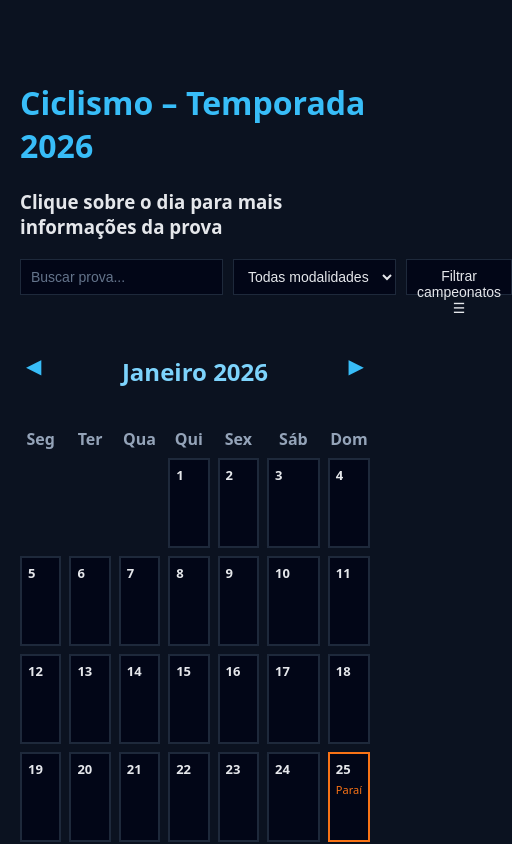
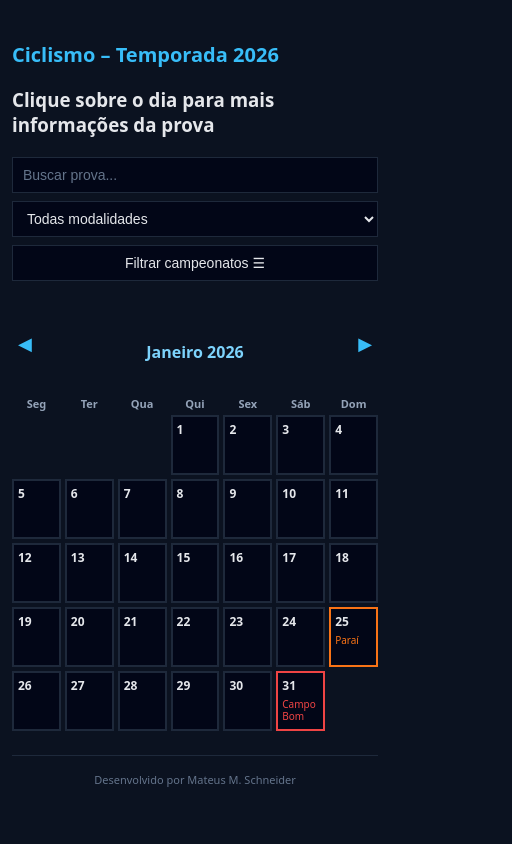
Before and after one commit to xinaids/calendariociclismo2026, a React (Vite) app: page / in a window 390 px wide. Shown: the top 844 px of the page, 512 px wide, since content can reach past the window. Built offline with nearby package versions, Linux system fonts and the light colour scheme; the HTML template or start-up script is replaced by a standard one.

Commit message:
provas centro norte, filtros e css

```diff
--- a/src/components/Calendar.tsx
+++ b/src/components/Calendar.tsx
@@ -28,6 +28,8 @@ function getClasseCampeonato(c: Campeonato): string {
       return "cbc";
     case "Circuito Avulso":
       return "avulso";
+    case "Circuito Centro Norte":
+       return "centronorte";
     default:
       return "";
   }
@@ -43,9 +45,11 @@ const CAMPEONATOS: Campeonato[] = [
   "Campeonato Noroeste",
   "Circuito Tchê",
   "Circuito Planalto Médio",
+  "Circuito Centro Norte",
   "CBC Brasileiro",
   "Circuito Avulso",
 ];
+
 
 export function Calendar() {
   const [mesAtual, setMesAtual] = useState(0);
--- a/src/data/provas2026.ts
+++ b/src/data/provas2026.ts
@@ -10,6 +10,7 @@ export type Campeonato =
   | "Circuito Tchê"
   | "Circuito Planalto Médio"
   | "Circuito Avulso"
+  | "Circuito Centro Norte"
   | "CBC Brasileiro";
 
 
@@ -33,7 +34,7 @@ export const provas2026: Prova[] = [
   // ESTRADA — CAMPEONATO GAÚCHO
   // =====================================================
 
-  { nome: "Campo Bom", data: "2026-01-31", pais: "Brasil", descricao: "Etapa Campo Bom.", modalidade: "estrada", campeonato: "Campeonato Gaúcho" },
+  { nome: "Campo Bom", data: "2026-01-31", pais: "Brasil", descricao: "Etapa Campo Bom. Inscrições em: https://app.sprinta.com.br/e/1-etapa-do-campeonato-gaucho-de-ciclismo_1f4b?utm_source=SPRINTA ", modalidade: "estrada", campeonato: "Campeonato Gaúcho" },
   { nome: "Gramado", data: "2026-02-22", pais: "Brasil", descricao: "Etapa Gramado.", modalidade: "estrada", campeonato: "Campeonato Gaúcho" },
 
   { nome: "Volta de Porto Alegre", data: "2026-03-20", pais: "Brasil", descricao: "Volta de Porto Alegre – Dia 1.", modalidade: "estrada", campeonato: "Campeonato Gaúcho" },
@@ -363,6 +364,68 @@ export const provas2026: Prova[] = [
   { nome: "Local a Definir", data: "2026-05-31", pais: "Brasil", descricao: "XCM", modalidade: "mtb", campeonato: "Campeonato Noroeste" },
 
 
+  // Centro Norte MTB
+
+// =====================================================
+// MTB — CIRCUITO CENTRO NORTE 2026
+// =====================================================
+
+{
+  nome: "Panambi",
+  data: "2026-03-15",
+  pais: "Brasil",
+  descricao: "Circuito Centro Norte MTB – Etapa Panambi (10 anos – Special Edition).",
+  modalidade: "mtb",
+  campeonato: "Circuito Centro Norte",
+},
+{
+  nome: "Cruz Alta",
+  data: "2026-05-03",
+  pais: "Brasil",
+  descricao: "Circuito Centro Norte MTB – Etapa Cruz Alta.",
+  modalidade: "mtb",
+  campeonato: "Circuito Centro Norte",
+},
+{
+  nome: "Faxinal do Soturno",
+  data: "2026-06-07",
+  pais: "Brasil",
+  descricao: "Circuito Centro Norte MTB – Etapa Faxinal do Soturno (Etapa Rainha, Bonificação Extra).",
+  modalidade: "mtb",
+  campeonato: "Circuito Centro Norte",
+},
+{
+  nome: "Ijuí",
+  data: "2026-07-12",
+  pais: "Brasil",
+  descricao: "Circuito Centro Norte MTB – Etapa Ijuí.",
+  modalidade: "mtb",
+  campeonato: "Circuito Centro Norte",
+},
+{
+  nome: "Tupanciretã",
+  data: "2026-08-16",
+  pais: "Brasil",
+  descricao: "Circuito Centro Norte MTB – Etapa Tupanciretã.",
+  modalidade: "mtb",
+  campeonato: "Circuito Centro Norte",
+},
+{
+  nome: "Não-Me-Toque",
+  data: "2026-09-27",
+  pais: "Brasil",
+  descricao: "Circuito Centro Norte MTB – Etapa Não-Me-Toque.",
+  modalidade: "mtb",
+  campeonato: "Circuito Centro Norte",
+},
+{
+  nome: "Quinze de Novembro",
+  data: "2026-11-08",
+  pais: "Brasil",
+  descricao: "Circuito Centro Norte MTB – Final (Bonificação Dobrada).",
+  modalidade: "mtb",
+  campeonato: "Circuito Centro Norte",
+},
 
 
 
--- a/src/index.css
+++ b/src/index.css
@@ -268,3 +268,102 @@ h2 {
 .modal a:hover {
   color: #7dd3fc;
 }
+
+
+/* Circuito Centro Norte */
+.day.centronorte {
+  border-color: #9ca3af; /* cinza */
+}
+
+.day.centronorte small {
+  color: #9ca3af;
+}
+
+
+.day.centronorte.gaucho {
+  border-image: linear-gradient(90deg, #9ca3af, #ef4444) 1;
+}
+
+.day.centronorte.noroeste {
+  border-image: linear-gradient(90deg, #9ca3af, #3b82f6) 1;
+}
+
+.day.centronorte.planalto {
+  border-image: linear-gradient(90deg, #9ca3af, #f97316) 1;
+}
+
+/* ================================
+   RESPONSIVO – MOBILE
+================================ */
+@media (max-width: 640px) {
+
+  main {
+    margin: 16px auto;
+    padding: 12px;
+  }
+
+  h1 {
+    font-size: 20px;
+  }
+
+  h2 {
+    font-size: 18px;
+  }
+
+  /* Filtros em coluna */
+  .filters {
+    flex-direction: column;
+    gap: 8px;
+  }
+
+  .filters input,
+  .filters select,
+  .filter-button {
+    width: 100%;
+  }
+
+  /* Calendário mais compacto */
+  .calendar-grid {
+    gap: 4px;
+  }
+
+  .day {
+    min-height: 60px;
+    padding: 4px;
+  }
+
+  .day span {
+    font-size: 12px;
+  }
+
+  .day small {
+    font-size: 10px;
+    line-height: 1.2;
+  }
+
+  .day-name {
+    font-size: 11px;
+  }
+
+  /* Cabeçalho do mês */
+  .calendar-header h2 {
+    font-size: 16px;
+  }
+
+  .calendar-header button {
+    font-size: 18px;
+  }
+
+  /* Modal ocupa quase a tela toda */
+  .modal,
+  .filter-modal {
+    width: 90%;
+    max-width: none;
+  }
+
+  /* Rodapé */
+  .footer {
+    font-size: 11px;
+    margin-top: 24px;
+  }
+}
```
